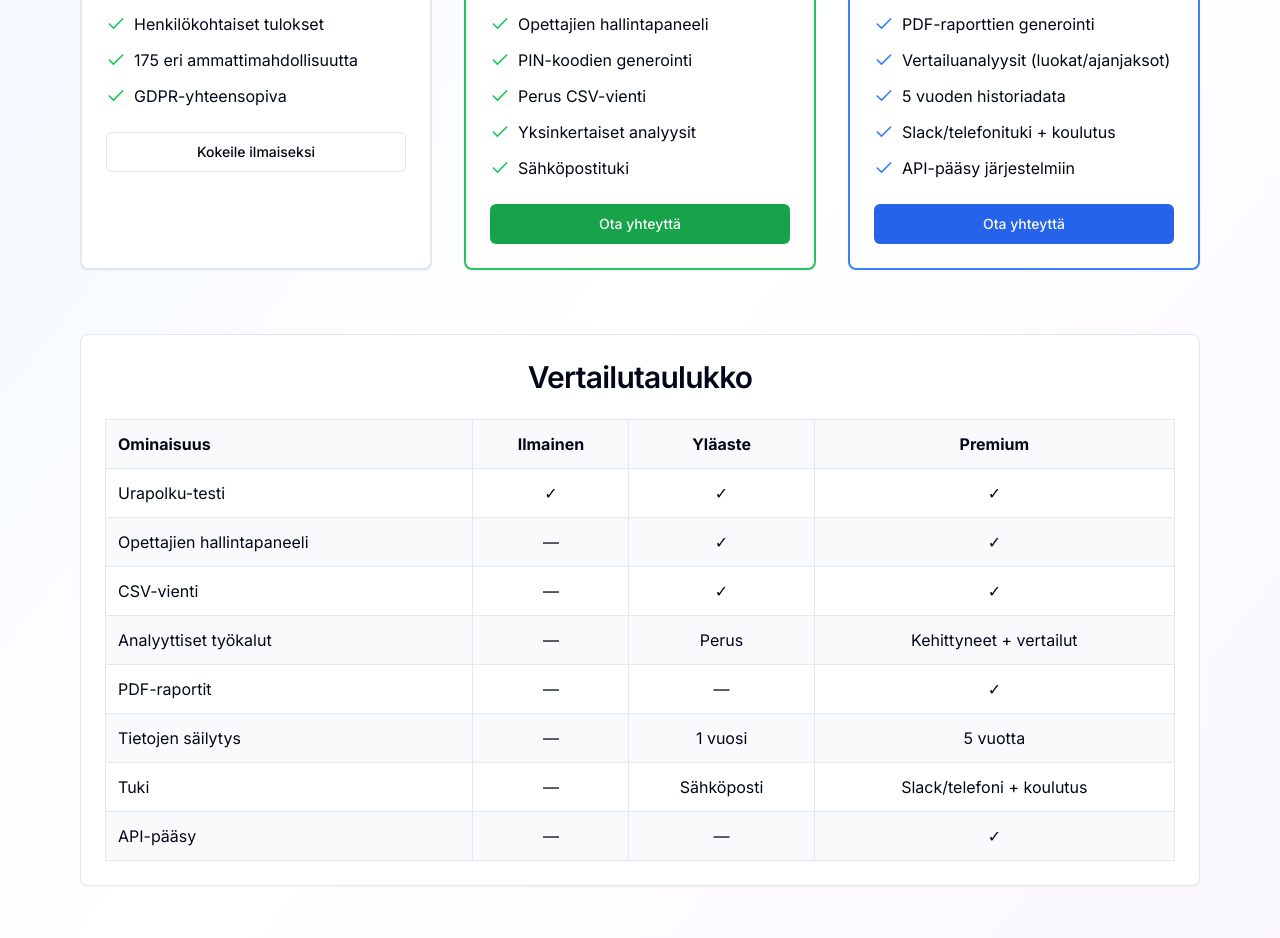
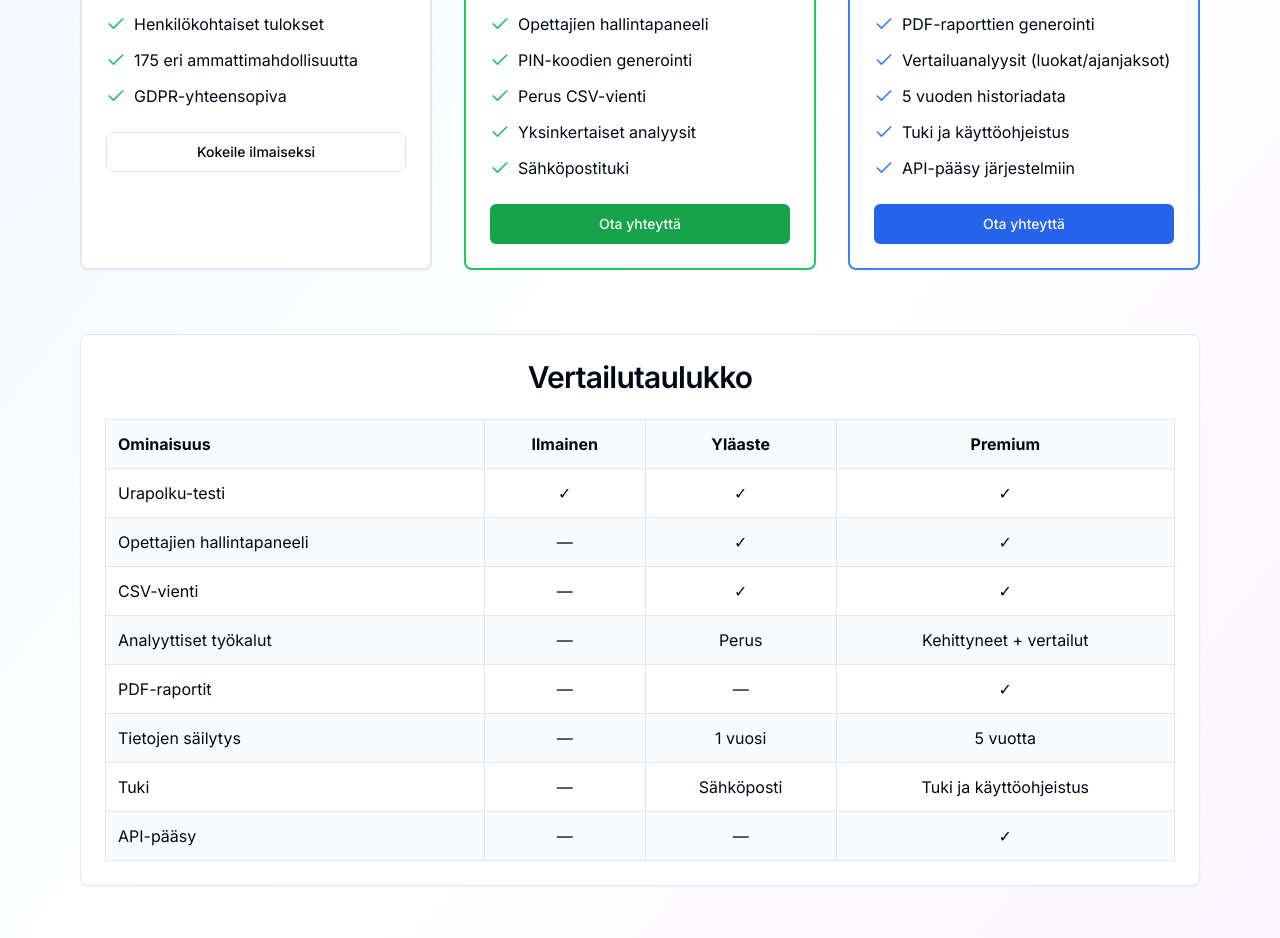
Before and after one commit to yasiinali2003-design/Careercompassii, a Next.js app: page /kouluille in a window 1280 px wide. Shown: the part 464-1402 px from the top of the page. Built offline with nearby package versions, Linux system fonts and the light colour scheme.

Commit message:
Update support text to 'Tuki ja käyttöohjeistus' for clarity

```diff
--- a/app/kouluille/page.tsx
+++ b/app/kouluille/page.tsx
@@ -153,7 +153,7 @@ export default function PricingPage() {
                 </li>
                 <li className="flex items-center">
                   <Check className="mr-2 text-blue-500" size={20} />
-                  <span>Slack/telefonituki + koulutus</span>
+                  <span>Tuki ja käyttöohjeistus</span>
                 </li>
                 <li className="flex items-center">
                   <Check className="mr-2 text-blue-500" size={20} />
@@ -226,7 +226,7 @@ export default function PricingPage() {
                     <td className="border p-3">Tuki</td>
                     <td className="border p-3 text-center">—</td>
                     <td className="border p-3 text-center">Sähköposti</td>
-                    <td className="border p-3 text-center">Slack/telefoni + koulutus</td>
+                    <td className="border p-3 text-center">Tuki ja käyttöohjeistus</td>
                   </tr>
                   <tr className="bg-gray-50">
                     <td className="border p-3">API-pääsy</td>
```
